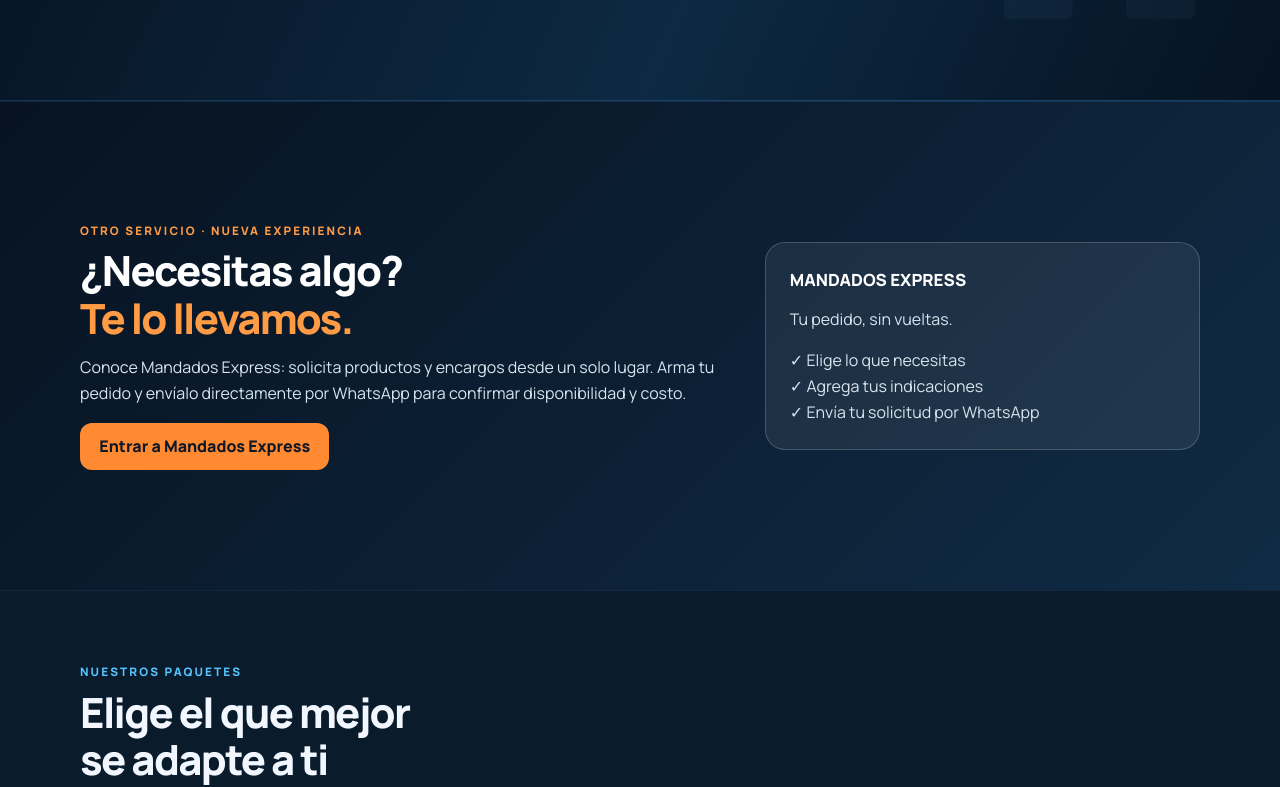
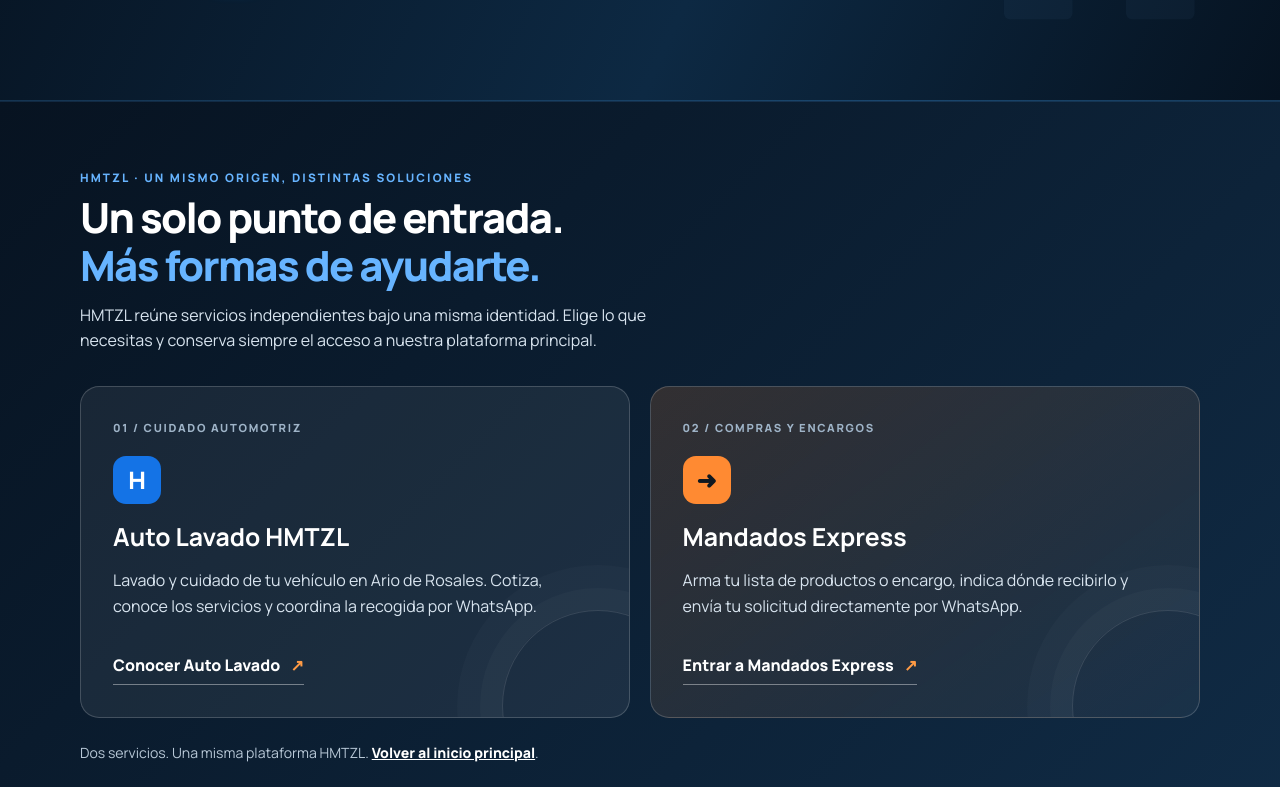
Before and after one commit to erickmtzm41-cpu/Lava-tu-auto-aqui, a plain HTML site: page index.html in a window 1280 px wide. Shown: the part 1226-2013 px from the top of the page. Drawn offline with nearby package versions, Linux system fonts and the light colour scheme; a web font is replaced by a local one.

Commit message:
Build HMTZL ecosystem hub with service cards

```diff
--- a/index.html
+++ b/index.html
@@ -15,6 +15,25 @@
   <link href="https://fonts.googleapis.com/css2?family=Barlow+Condensed:wght@600;700;800;900&family=Great+Vibes&family=Manrope:wght@400;500;600;700;800&display=swap" rel="stylesheet" referrerpolicy="no-referrer" />
   <link rel="stylesheet" href="estilos.css" />
   <style>
+    .hmtzl-ecosystem { background: linear-gradient(135deg,#071321 0%,#102b45 100%); color:#fff; padding-top:4.2rem; padding-bottom:4.2rem; }
+    .ecosystem-heading { max-width:760px; margin-bottom:2rem; }
+    .ecosystem-heading .eyebrow { color:#67b4ff; }
+    .ecosystem-heading .section-title { color:#fff; }
+    .ecosystem-heading .section-title span { color:#67b4ff; }
+    .ecosystem-heading .lede { color:#d8e4ef; }
+    .ecosystem-grid { display:grid; grid-template-columns:repeat(2,minmax(0,1fr)); gap:1.2rem; }
+    .ecosystem-card { position:relative; min-height:290px; padding:2rem; border:1px solid rgba(255,255,255,.18); border-radius:1.2rem; background:rgba(255,255,255,.065); overflow:hidden; }
+    .ecosystem-card:after { content:""; position:absolute; width:190px; height:190px; right:-65px; bottom:-85px; border:1px solid rgba(255,255,255,.12); border-radius:50%; box-shadow:0 0 0 22px rgba(255,255,255,.025),0 0 0 45px rgba(255,255,255,.02); }
+    .ecosystem-delivery { background:linear-gradient(145deg,rgba(255,138,50,.16),rgba(255,255,255,.045)); }
+    .ecosystem-number { color:#9fb4c8; font-size:.7rem; font-weight:800; letter-spacing:1.7px; }
+    .ecosystem-symbol { display:grid; place-items:center; width:48px; height:48px; margin:1.2rem 0 .8rem; border-radius:13px; background:#1473e6; color:#fff; font-size:1.5rem; font-weight:900; }
+    .ecosystem-delivery .ecosystem-symbol { background:#ff8a32; color:#101820; }
+    .ecosystem-card h3 { margin:0 0 .65rem; color:#fff; font-size:1.55rem; }
+    .ecosystem-card p { max-width:490px; min-height:4.5rem; color:#d8e4ef; line-height:1.65; }
+    .ecosystem-link { position:relative; z-index:1; display:inline-flex; gap:.65rem; align-items:center; margin-top:.9rem; color:#fff; font-weight:800; text-decoration:none; border-bottom:1px solid rgba(255,255,255,.4); padding-bottom:.35rem; }
+    .ecosystem-link span { color:#ff9b45; }
+    .ecosystem-footnote { margin:1.5rem 0 0; color:#b8c8d7; font-size:.88rem; }
+    .ecosystem-footnote a { color:#fff; font-weight:800; }
     .faq-list { display: grid; gap: .75rem; margin-top: 1.5rem; }
     .faq-item { padding: 1rem 1.15rem; border: 1px solid var(--color-line); border-radius: .85rem; background: #fff; box-shadow: var(--shadow-card); }
     .faq-item summary { display: flex; align-items: center; justify-content: space-between; gap: 1rem; color: #10243a; font-weight: 800; cursor: pointer; list-style: none; }
@@ -99,21 +118,30 @@
       </div>
     </section>
 
-    <section id="mandados-express" class="band" style="background:linear-gradient(135deg,#071321 0%,#102b45 100%);color:#fff;">
-      <div class="wrap" style="display:grid;grid-template-columns:1.2fr .8fr;gap:2rem;align-items:center;padding-top:3rem;padding-bottom:3rem;">
-        <div>
-          <p class="eyebrow" style="color:#ff9b45;">OTRO SERVICIO · NUEVA EXPERIENCIA</p>
-          <h2 class="section-title" style="color:#fff;">¿Necesitas algo?<br/><span style="color:#ff9b45;">Te lo llevamos.</span></h2>
-          <p class="lede" style="color:#d8e4ef;">Conoce Mandados Express: solicita productos y encargos desde un solo lugar. Arma tu pedido y envíalo directamente por WhatsApp para confirmar disponibilidad y costo.</p>
-          <a class="btn" style="display:inline-flex;margin-top:1rem;background:#ff8a32;color:#111827;font-weight:800;" href="mandados-express/index.html">Entrar a Mandados Express</a>
+    <section id="mandados-express" class="band hmtzl-ecosystem">
+      <div class="wrap">
+        <div class="ecosystem-heading">
+          <p class="eyebrow">HMTZL · UN MISMO ORIGEN, DISTINTAS SOLUCIONES</p>
+          <h2 class="section-title">Un solo punto de entrada.<br/><span>Más formas de ayudarte.</span></h2>
+          <p class="lede">HMTZL reúne servicios independientes bajo una misma identidad. Elige lo que necesitas y conserva siempre el acceso a nuestra plataforma principal.</p>
         </div>
-        <div style="border:1px solid rgba(255,255,255,.18);border-radius:1.25rem;padding:1.5rem;background:rgba(255,255,255,.07);">
-          <p style="font-size:1.05rem;font-weight:800;margin-bottom:.8rem;">MANDADOS EXPRESS</p>
-          <p style="color:#d8e4ef;margin-bottom:1rem;">Tu pedido, sin vueltas.</p>
-          <p style="color:#d8e4ef;">✓ Elige lo que necesitas</p>
-          <p style="color:#d8e4ef;">✓ Agrega tus indicaciones</p>
-          <p style="color:#d8e4ef;">✓ Envía tu solicitud por WhatsApp</p>
+        <div class="ecosystem-grid">
+          <article class="ecosystem-card ecosystem-wash">
+            <div class="ecosystem-number">01 / CUIDADO AUTOMOTRIZ</div>
+            <div class="ecosystem-symbol">H</div>
+            <h3>Auto Lavado HMTZL</h3>
+            <p>Lavado y cuidado de tu vehículo en Ario de Rosales. Cotiza, conoce los servicios y coordina la recogida por WhatsApp.</p>
+            <a class="ecosystem-link" href="#paquetes">Conocer Auto Lavado <span>↗</span></a>
+          </article>
+          <article class="ecosystem-card ecosystem-delivery">
+            <div class="ecosystem-number">02 / COMPRAS Y ENCARGOS</div>
+            <div class="ecosystem-symbol">➜</div>
+            <h3>Mandados Express</h3>
+            <p>Arma tu lista de productos o encargo, indica dónde recibirlo y envía tu solicitud directamente por WhatsApp.</p>
+            <a class="ecosystem-link" href="mandados-express/index.html">Entrar a Mandados Express <span>↗</span></a>
+          </article>
         </div>
+        <p class="ecosystem-footnote">Dos servicios. Una misma plataforma HMTZL. <a href="#inicio">Volver al inicio principal</a>.</p>
       </div>
     </section>
     <section id="paquetes" class="band"><div class="wrap">
```
